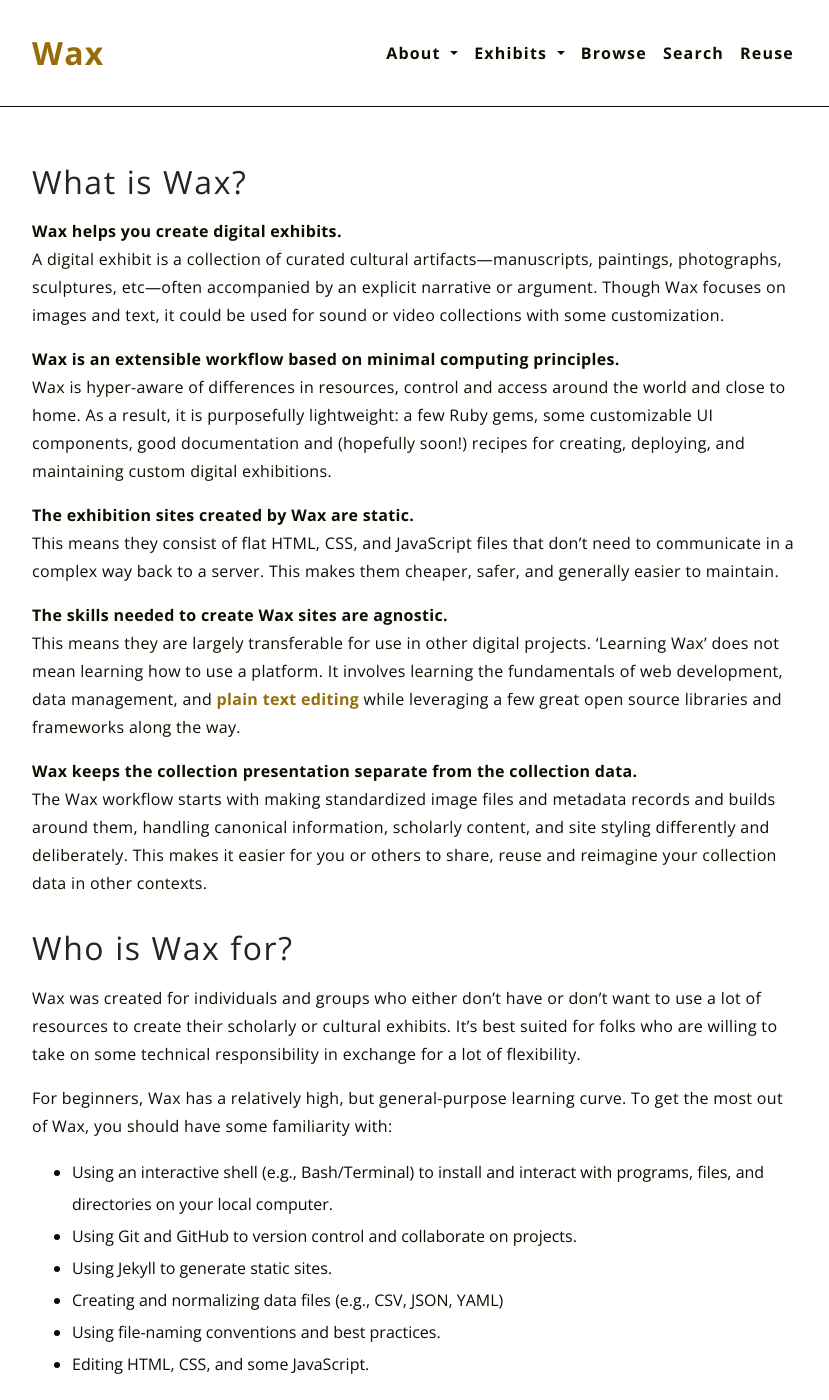
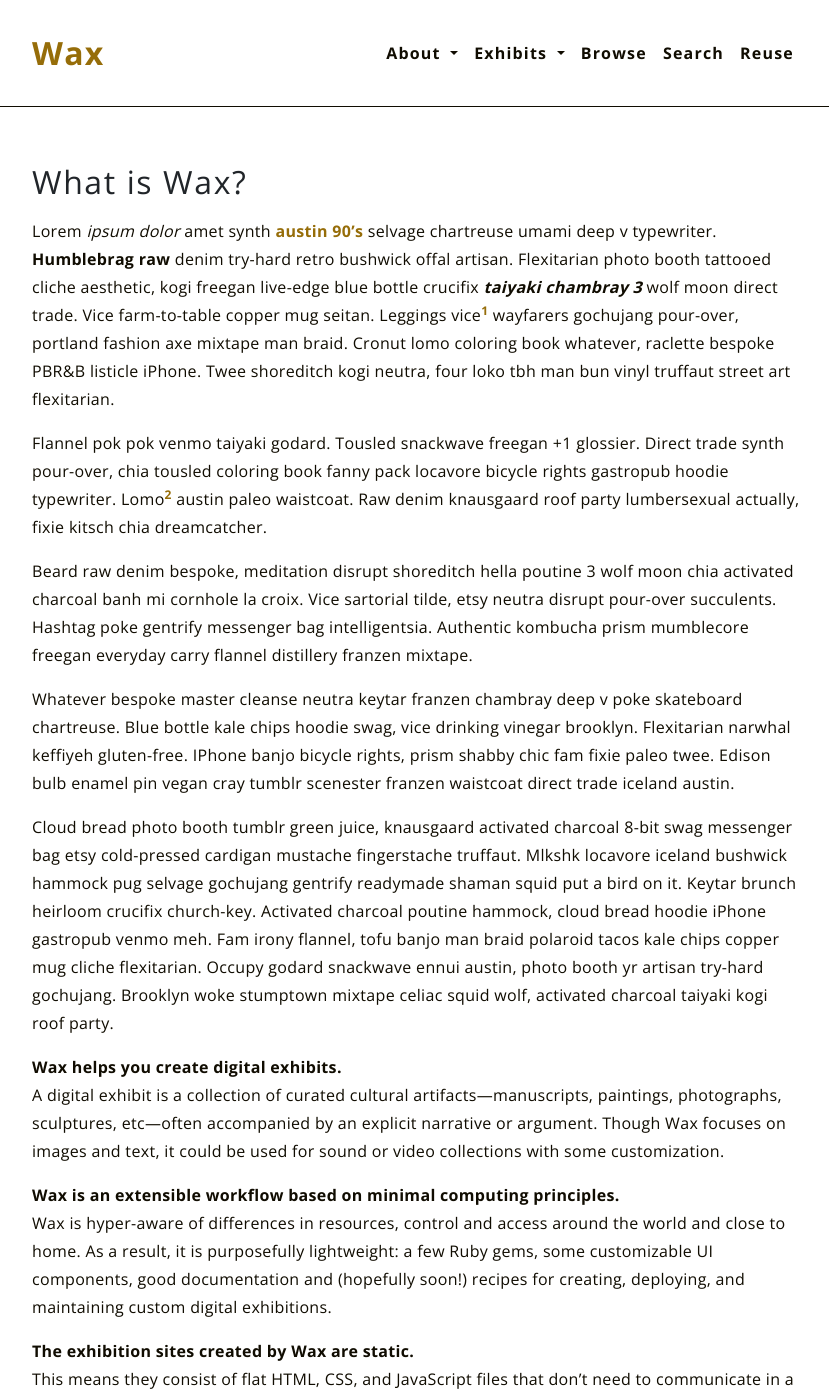
Before and after one commit to TheJT33/wax, a Jekyll site: the page built from pages/about.md, in a window 1280 px wide and 1400 px high. Shown: the whole window, without its empty margins (223-1052 px from the left). Built offline with Jekyll 4.4.1, drawn with Linux system fonts in a browser that asks for light colours; some of the changed text lies outside the part shown.

Commit message:
made some markdown changes

```diff
--- a/pages/about.md
+++ b/pages/about.md
@@ -3,6 +3,20 @@ layout: page
 title: What is Wax?
 permalink: /about/
 ---
+
+Lorem *ipsum dolor* amet synth [austin 90's](http://www.github.com) selvage chartreuse umami deep v typewriter. **Humblebrag raw** denim try-hard retro bushwick offal artisan. Flexitarian photo booth tattooed cliche aesthetic, kogi freegan live-edge blue bottle crucifix ***taiyaki chambray 3*** wolf moon direct trade. Vice farm-to-table copper mug seitan. Leggings vice[^3] wayfarers gochujang pour-over, portland fashion axe mixtape man braid. Cronut lomo coloring book whatever, raclette bespoke PBR&B listicle iPhone. Twee shoreditch kogi neutra, four loko tbh man bun vinyl truffaut street art flexitarian.
+
+[^3]: This is the content of the first footnote.  Dab
+
+Flannel pok pok venmo taiyaki godard. Tousled snackwave freegan +1 glossier. Direct trade synth pour-over, chia tousled coloring book fanny pack locavore bicycle rights gastropub hoodie typewriter. Lomo[^1] austin paleo waistcoat. Raw denim knausgaard roof party lumbersexual actually, fixie kitsch chia dreamcatcher.
+
+[^1]: One.  Mangoes
+
+Beard raw denim bespoke, meditation disrupt shoreditch hella poutine 3 wolf moon chia activated charcoal banh mi cornhole la croix. Vice sartorial tilde, etsy neutra disrupt pour-over succulents. Hashtag poke gentrify messenger bag intelligentsia. Authentic kombucha prism mumblecore freegan everyday carry flannel distillery franzen mixtape.
+
+Whatever bespoke master cleanse neutra keytar franzen chambray deep v poke skateboard chartreuse. Blue bottle kale chips hoodie swag, vice drinking vinegar brooklyn. Flexitarian narwhal keffiyeh gluten-free. IPhone banjo bicycle rights, prism shabby chic fam fixie paleo twee. Edison bulb enamel pin vegan cray tumblr scenester franzen waistcoat direct trade iceland austin.
+
+Cloud bread photo booth tumblr green juice, knausgaard activated charcoal 8-bit swag messenger bag etsy cold-pressed cardigan mustache fingerstache truffaut. Mlkshk locavore iceland bushwick hammock pug selvage gochujang gentrify readymade shaman squid put a bird on it. Keytar brunch heirloom crucifix church-key. Activated charcoal poutine hammock, cloud bread hoodie iPhone gastropub venmo meh. Fam irony flannel, tofu banjo man braid polaroid tacos kale chips copper mug cliche flexitarian. Occupy godard snackwave ennui austin, photo booth yr artisan try-hard gochujang. Brooklyn woke stumptown mixtape celiac squid wolf, activated charcoal taiyaki kogi roof party.
 
 **Wax helps you create digital exhibits.**
 A digital exhibit is a collection of curated cultural artifacts—manuscripts, paintings, photographs, sculptures, etc—often accompanied by an explicit narrative or argument. Though Wax focuses on images and text, it could be used for sound or video collections with some customization.
```
